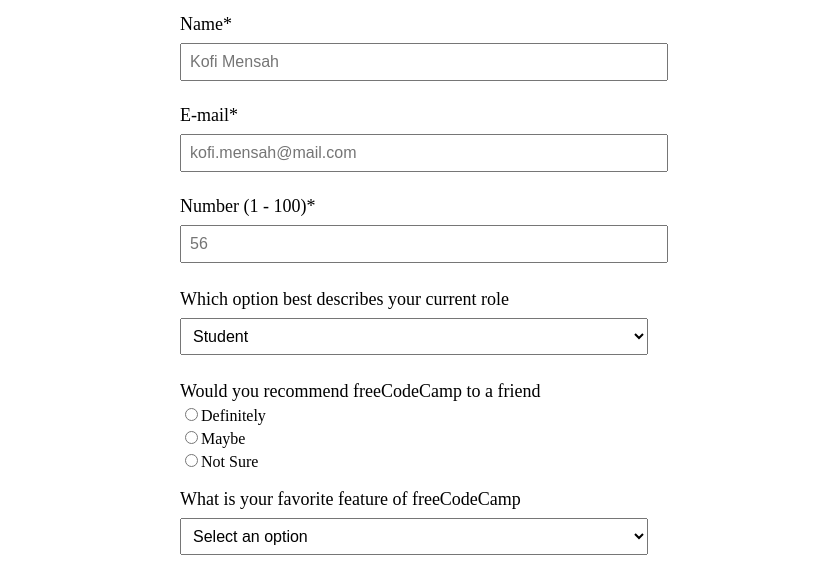
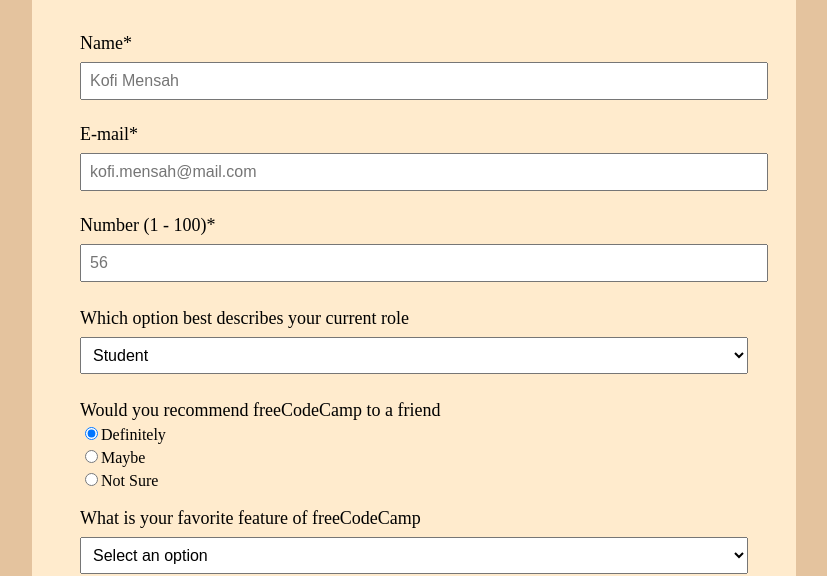
Before and after one commit to hilary888/Freecodecamp, a plain HTML site: page survey-form/index.html in a window 1280 px wide. Shown: the part 232-808 px from the top of the page, without its empty margins (226-1053 px from the left). Drawn offline with Linux system fonts and the light colour scheme.

Commit message:
Finish survey form

```diff
--- a/survey-form/index.html
+++ b/survey-form/index.html
@@ -30,7 +30,7 @@
                 <div class="form-group">
                     <p class="alt-labels label">Which option best describes your current role</p>
                     <select id="dropdown" name="role" required class="form-control">
-                        <option selected value="student">Student</option>
+                        <option checked value="student">Student</option>
                         <option value="fulltime-job">Full Time Job</option>
                         <option value="fulltime-learner">Full Time Learner</option>
                         <option value="prefer-not-to-say">Prefer not to say</option>
@@ -39,7 +39,7 @@
                 </div>
                 <div class="form-group">
                     <p class="alt-labels label">Would you recommend freeCodeCamp to a friend</p>
-                    <label class="input-radio" for="user-recommend"><input type="radio" name="user-recommend" value="definitely" >Definitely</label>
+                    <label class="input-radio" for="user-recommend"><input checked type="radio" name="user-recommend" value="definitely" >Definitely</label>
                     <label class="input-radio" for="user-recommend"><input type="radio" name="user-recommend" value="maybe" >Maybe</label>
                     <label class="input-radio" for="user-recommend"><input type="radio" name="user-recommend" value="not-sure" >Not Sure</label>
                 </div>
--- a/survey-form/styles.css
+++ b/survey-form/styles.css
@@ -1,6 +1,12 @@
 .container {
-    max-width: 500px;
+    max-width: 700px;
     margin: 0 auto;
+    background-color: blanchedalmond;
+    padding: 2em;
+}
+
+body {
+    background-color: #e4c39e;
 }
 
 .form-control {
```
